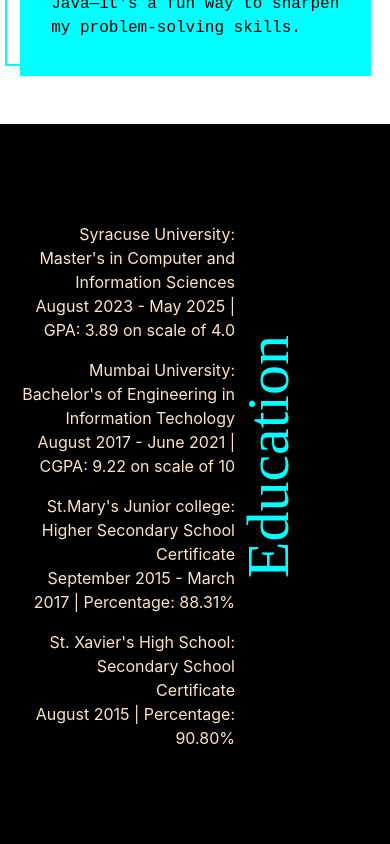
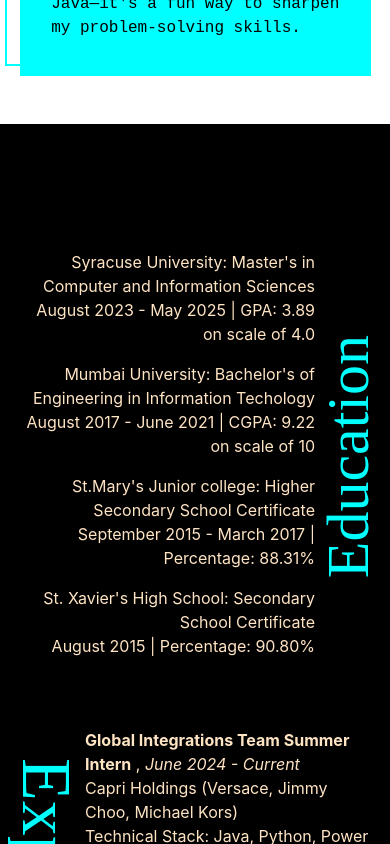
Before and after one commit to kamaljitkaur98/kamaljitkaur98, a Next.js app: page / in a window 390 px wide. Shown: the part 1360-2204 px from the top of the page. Built offline with nearby package versions, Linux system fonts and the light colour scheme; a web font is replaced by a local one.

Commit message:
fix: responsive layout

```diff
--- a/components/Footer/footer.module.css
+++ b/components/Footer/footer.module.css
@@ -32,6 +32,6 @@
 
 @media screen and (max-width: 426px){
   .anchor {
-    margin-left: 30px;
+    margin-left: 0px;
   }
 }
--- a/components/Sidebyside/side.module.css
+++ b/components/Sidebyside/side.module.css
@@ -62,6 +62,11 @@
 }
 
 @media screen and (max-width: 426px){
+    .parent{
+        height: auto;
+        padding-right: 0px;
+
+    }
     .leftSide {
         font-size: 60px;
         margin-top: 25vh;
```
